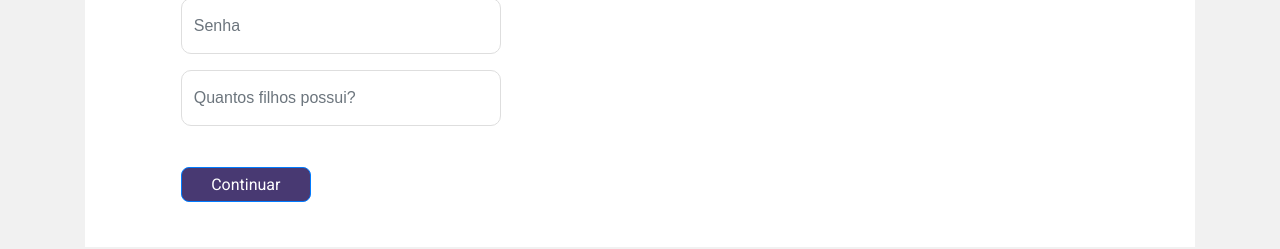
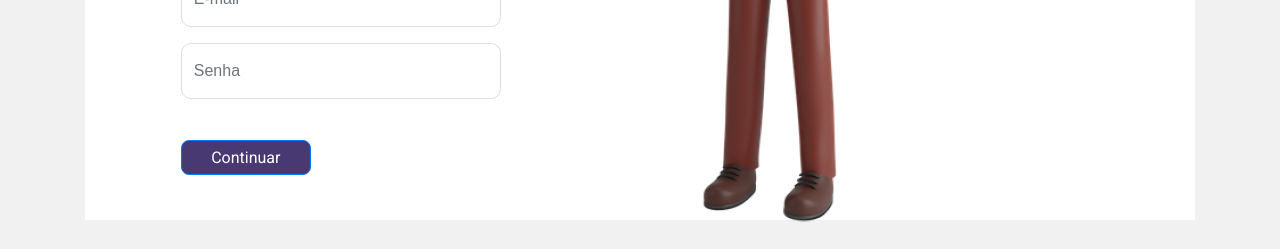
Before and after one commit to enzocsantos18/squad28, a React (Create React App) app in the folder frontend/: page /cadastroResponsavel in a window 1280 px wide. Shown: the part 466-715 px from the top of the page. Built offline with nearby package versions, Linux system fonts and the light colour scheme.

Commit message:
Inclusão da imagem

```diff
--- a/frontend/src/pages/CadastroResponsavel/index.js
+++ b/frontend/src/pages/CadastroResponsavel/index.js
@@ -4,6 +4,7 @@ import Header from "../../components/Header";
 import Footer from "../../components/Footer";
 import { Form, Col, InputGroup, Container, Row, Button, Accordion, Card } from "react-bootstrap";
 import MaskedInput from "react-maskedinput";
+import imgResp from "../../assets/responsavel.png"
 
 function CadastroResponsavel (props) {
     const [validated, setValidated] = useState(false);
@@ -22,7 +23,7 @@ function CadastroResponsavel (props) {
     <div className="main">
     <Header />
     <Container>
-
+    <img id="imgResponsavel"src={imgResp} alt=""/>
         <Form className="formulario" noValidate validated={validated} onSubmit={handleSubmit}>
 
             <div className="formMenor">
@@ -129,19 +130,7 @@ function CadastroResponsavel (props) {
                     </Form.Control.Feedback>
                 </Form.Group>
             </Form.Row>
-            <Form.Row>
-                <Form.Group as={Col} md="4" controlId="validationCustom02">
-                    <Form.Control
-                        id="campoqtdFilhos"
-                        required
-                        type="number"
-                        placeholder="Quantos filhos possui?"
-                    />
-                    <Form.Control.Feedback type="invalid">
-                        Número inválido
-                    </Form.Control.Feedback>
-                </Form.Group>
-            </Form.Row>
+
             <Button id="btnEnviar" type="submit">Continuar</Button>
 
             </div>
--- a/frontend/src/pages/CadastroResponsavel/style.css
+++ b/frontend/src/pages/CadastroResponsavel/style.css
@@ -6,6 +6,10 @@
 
 
 /* MOBILE FIRST */
+
+#imgResponsavel {
+    display: none;
+}
 
 .titulo {
     color: #483972;
@@ -39,6 +43,7 @@
     justify-content: center;
     align-items: center;
     flex-direction: column;
+    margin-top: 5%;
 }
 
 .linhaForm1 {
@@ -130,22 +135,6 @@
     box-shadow: inset -1px 0px 2px 3px rgba(0, 0, 0, 0.24);
 }
 
-#campoqtdFilhos {
-    width: 320px;
-    height: 56px;
-    left: 20px;
-    top: 262px;
-    background: #FFFFFF;
-    border-radius: 10px;
-    border: 1px solid #DEDEDE;
-}
-
-#campoqtdFilhos:hover {
-    border: 1px solid #3C3C3C;
-    box-sizing: border-box;
-    box-shadow: inset -1px 0px 2px 3px rgba(0, 0, 0, 0.24);
-}
-
 #btnEnviar {
     background-color: #483972;
     border-radius: 8px;
@@ -204,6 +193,17 @@
         background-color: white;
 
     }
+
+    #imgResponsavel {
+       display: block;
+
+       position: absolute;
+       margin-left: 35%;
+       margin-top: 5%;
+       width: 512px;
+       height: 512px;
+    }
+
     .formMenor {
         margin-left: -30%;
     }
```
Also changed, not shown: frontend/src/assets/responsavel.png (renamed from frontend/public/images/responsavel.png).
